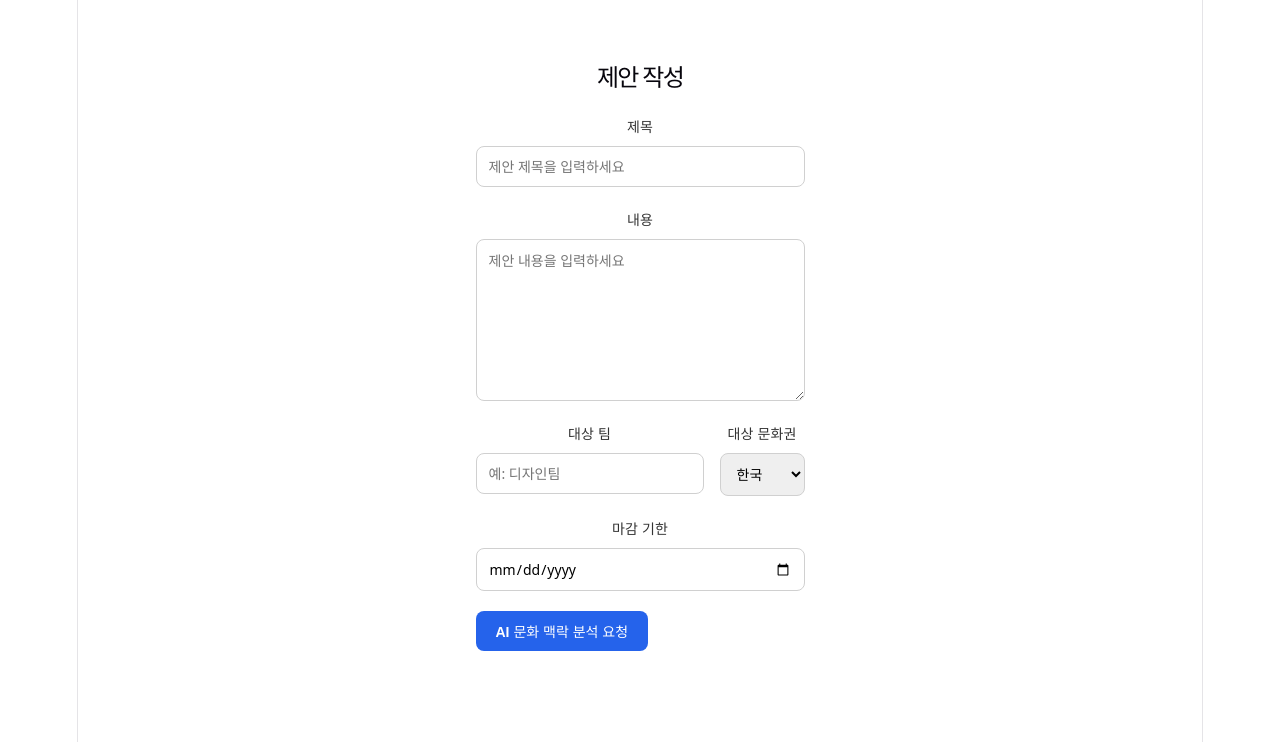
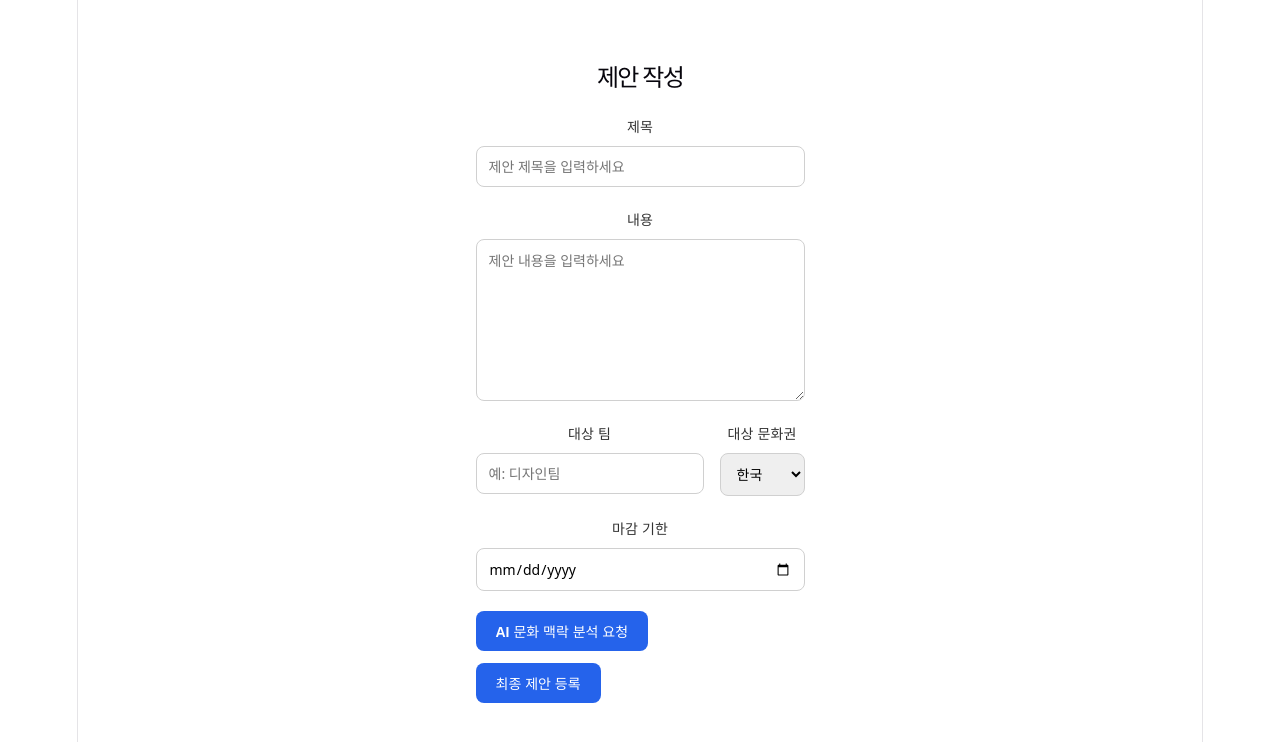
Before and after one commit to apex-hat/frontend, a React (Vite) app: page / in a window 1280 px wide. Shown: the top 742 px of the page. Built offline with nearby package versions, Linux system fonts and the light colour scheme.

Commit message:
feat: 최종 제안 등록 기능 및 마감 기한 유효성 검사 추가

```diff
--- /dev/null
+++ b/src/mocks/proposal.ts
@@ -0,0 +1,25 @@
+import type { ProposalFormData } from "../types/proposal";
+
+// 5단계: 최종 제안 등록 (mock)
+// 백엔드 "제안 생성" API(POST /api/proposals)가 완성되면
+// 이 함수 대신 axios.post('/api/proposals', formData) 호출로 교체하면 됨.
+// 지금은 폼 데이터를 받아서 0.6초 후 성공 응답(가짜 id 포함)을 돌려줌.
+
+export interface SubmitProposalResponse {
+  id: string;
+  submittedAt: string;
+}
+
+export function submitMockProposal(
+  data: ProposalFormData,
+): Promise<SubmitProposalResponse> {
+  return new Promise((resolve) => {
+    setTimeout(() => {
+      console.log("등록할 제안 데이터:", data);
+      resolve({
+        id: `mock-${Date.now()}`,
+        submittedAt: new Date().toISOString(),
+      });
+    }, 600);
+  });
+}
--- a/src/pages/Proposal/ProposalForm.module.css
+++ b/src/pages/Proposal/ProposalForm.module.css
@@ -84,3 +84,13 @@
   color: #dc2626;
   font-size: 12px;
 }
+
+.successBox {
+  margin-top: 20px;
+  padding: 16px;
+  background-color: #f0fdf4;
+  border: 1px solid #bbf7d0;
+  border-radius: 8px;
+  color: #166534;
+  font-size: 14px;
+}
--- a/src/pages/Proposal/ProposalForm.tsx
+++ b/src/pages/Proposal/ProposalForm.tsx
@@ -4,6 +4,7 @@ import resultStyles from "./CultureAnalysisResult.module.css";
 import CultureAnalysisResult from "./CultureAnalysisResult";
 import ProposalComparison from "./ProposalComparison";
 import { getMockCultureAnalysis } from "../../mocks/cultureAnalysis";
+import { submitMockProposal } from "../../mocks/proposal";
 import {
   CULTURE_OPTIONS,
   type ProposalFormData,
@@ -14,6 +15,7 @@ import {
 // 2단계: "AI 문화 맥락 분석 요청" 버튼 → mock 데이터로 분석 결과 화면 표시
 // 3단계: 원문 / AI 수정 제안 비교 UI
 // 4단계: AI 수정안 적용 버튼 (적용 후에도 직접 수정 가능)
+// 5단계: 최종 제안 등록 (mock, 백엔드 API 완성되면 axios 호출로 교체)
 
 const initialFormData: ProposalFormData = {
   title: "",
@@ -22,6 +24,17 @@ const initialFormData: ProposalFormData = {
   targetCulture: CULTURE_OPTIONS[0],
   deadline: "",
 };
+
+// 오늘 날짜를 date input의 min 속성에 쓸 수 있는 "yyyy-mm-dd" 형식으로 반환.
+// new Date().toISOString()은 UTC 기준이라 한국 시간대에서는 날짜가 하루 밀릴 수 있어서
+// 로컬 시간 기준으로 직접 조합함.
+function getTodayDateString(): string {
+  const today = new Date();
+  const year = today.getFullYear();
+  const month = String(today.getMonth() + 1).padStart(2, "0");
+  const day = String(today.getDate()).padStart(2, "0");
+  return `${year}-${month}-${day}`;
+}
 
 export default function ProposalForm() {
   const [formData, setFormData] = useState<ProposalFormData>(initialFormData);
@@ -32,20 +45,32 @@ export default function ProposalForm() {
   // 분석을 요청했던 시점의 원문 스냅샷 (비교 UI에서 "원문" 쪽에 고정으로 보여주기 위함)
   const [originalContent, setOriginalContent] = useState("");
   const [isApplied, setIsApplied] = useState(false);
+  const [isSubmitting, setIsSubmitting] = useState(false);
+  const [submittedId, setSubmittedId] = useState<string | null>(null);
+
+  // 마감 기한은 오늘 이전 날짜를 선택할 수 없도록 date input의 min으로 사용
+  const todayStr = getTodayDateString();
 
   const handleChange = (field: keyof ProposalFormData, value: string) => {
     setFormData((prev) => ({ ...prev, [field]: value }));
   };
 
+  const isDeadlineValid =
+    formData.deadline !== "" && formData.deadline >= todayStr;
+
   const isFormValid =
     formData.title.trim() !== "" &&
     formData.content.trim() !== "" &&
     formData.targetTeam.trim() !== "" &&
-    formData.deadline !== "";
+    isDeadlineValid;
 
   const handleAnalyzeClick = async () => {
     if (!isFormValid) {
-      setError("제목, 내용, 대상 팀, 마감 기한을 모두 입력해주세요.");
+      setError(
+        !isDeadlineValid && formData.deadline !== ""
+          ? "마감 기한은 오늘 이후 날짜로 설정해주세요."
+          : "제목, 내용, 대상 팀, 마감 기한을 모두 입력해주세요.",
+      );
       return;
     }
     setError(null);
@@ -69,6 +94,26 @@ export default function ProposalForm() {
       content: analysisResult.suggestedRevision,
     }));
     setIsApplied(true);
+  };
+
+  const handleSubmitClick = async () => {
+    if (!isFormValid) {
+      setError(
+        !isDeadlineValid && formData.deadline !== ""
+          ? "마감 기한은 오늘 이후 날짜로 설정해주세요."
+          : "제목, 내용, 대상 팀, 마감 기한을 모두 입력해주세요.",
+      );
+      return;
+    }
+    setError(null);
+    setIsSubmitting(true);
+
+    // TODO(나중에): submitMockProposal 대신 실제 백엔드 API 호출로 교체
+    // 예: const res = await axios.post('/api/proposals', formData)
+    const res = await submitMockProposal(formData);
+
+    setSubmittedId(res.id);
+    setIsSubmitting(false);
   };
 
   return (
@@ -144,6 +189,7 @@ export default function ProposalForm() {
           id="deadline"
           className={styles.input}
           type="date"
+          min={todayStr}
           value={formData.deadline}
           onChange={(e) => handleChange("deadline", e.target.value)}
         />
@@ -177,6 +223,23 @@ export default function ProposalForm() {
           />
         </>
       )}
+
+      {submittedId ? (
+        <div className={styles.successBox}>
+          제안이 등록되었습니다. (등록 ID: {submittedId})
+        </div>
+      ) : (
+        <div className={styles.actions}>
+          <button
+            type="button"
+            className={styles.primaryButton}
+            onClick={handleSubmitClick}
+            disabled={isSubmitting}
+          >
+            {isSubmitting ? "등록 중..." : "최종 제안 등록"}
+          </button>
+        </div>
+      )}
     </div>
   );
 }
```
